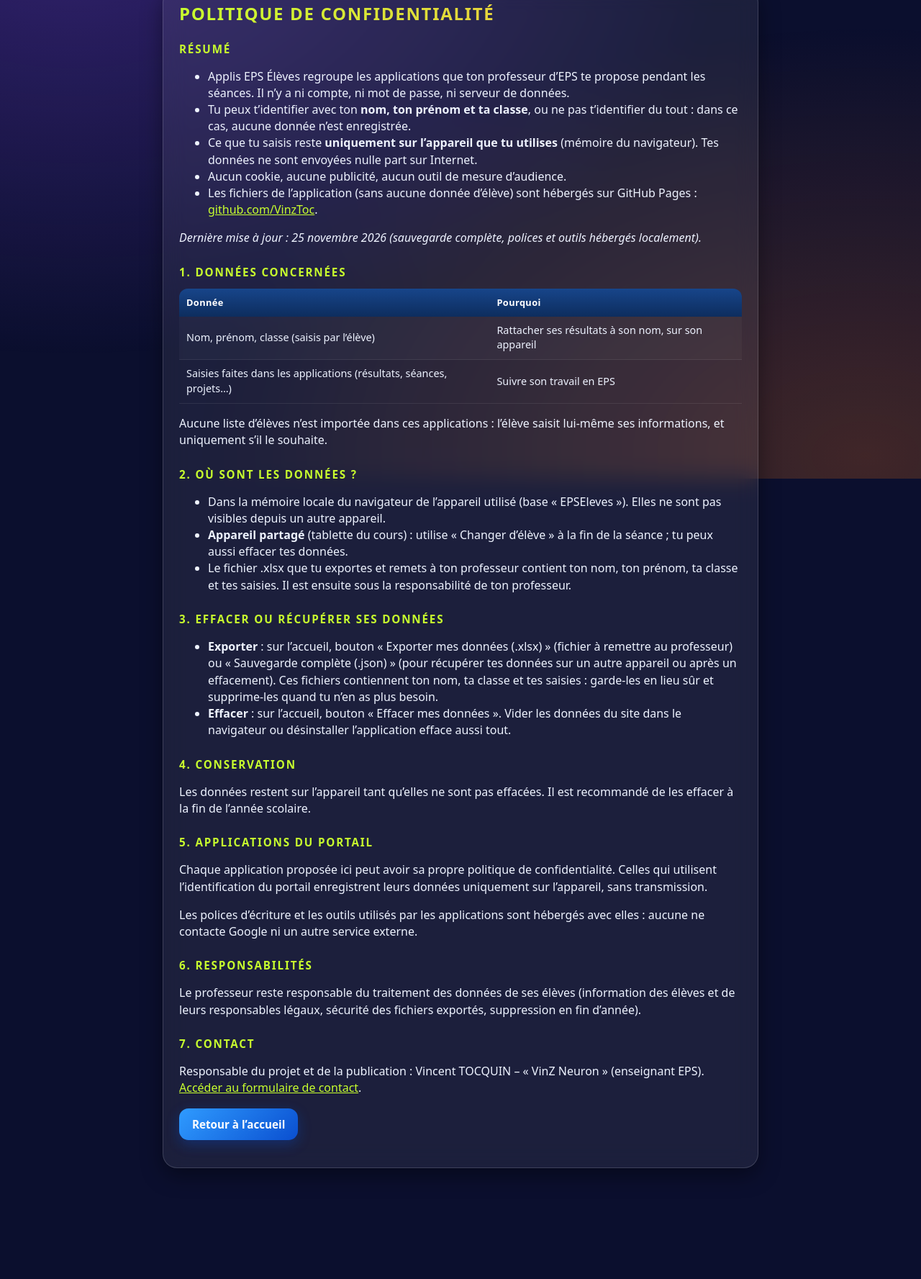
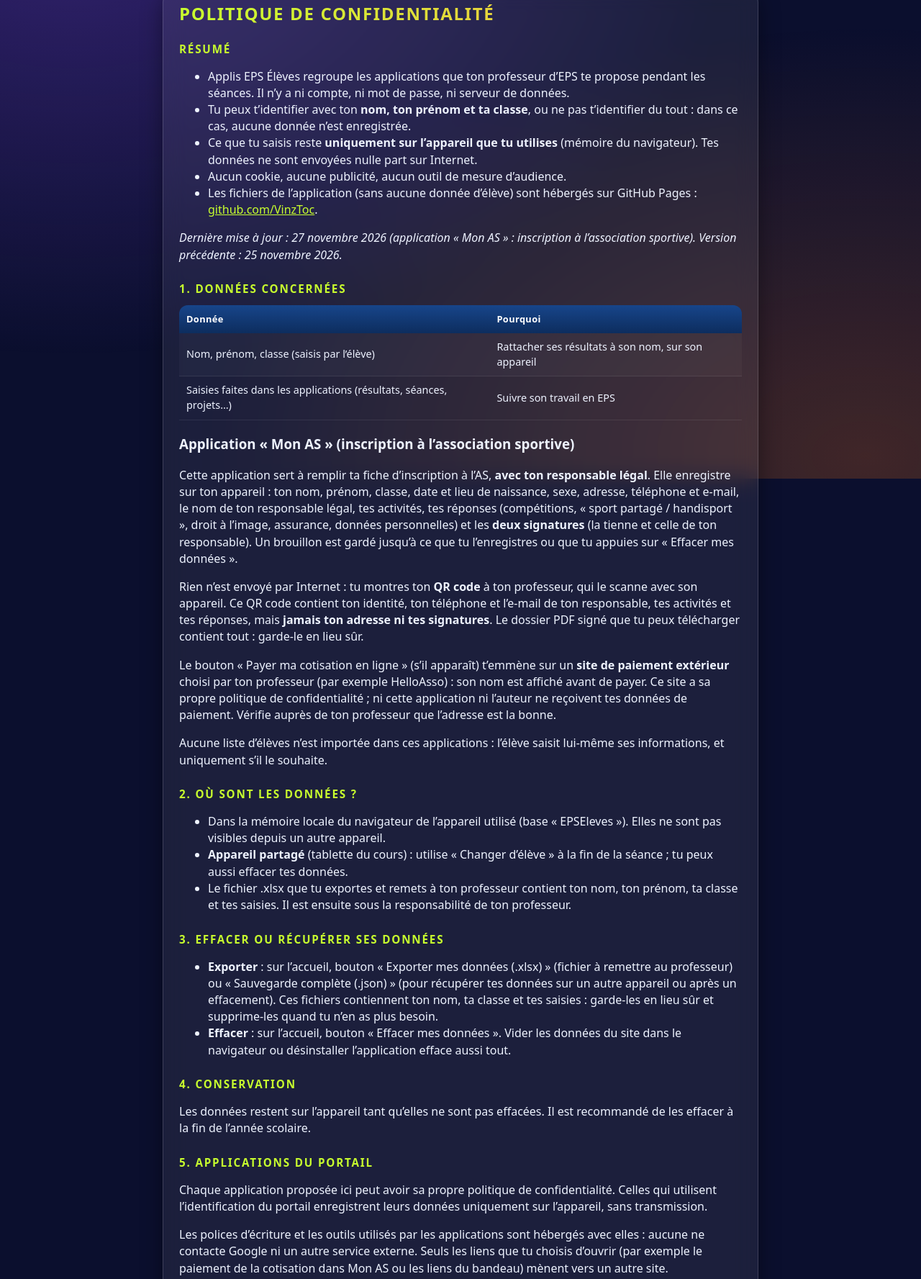
Before and after one commit to VinzToc/Applis_EPS_Eleves, a plain HTML site: page confidentialite.html in a window 1280 px wide. Shown: the part 135-1912 px from the top of the page at 72% size. Drawn offline with Linux system fonts and the light colour scheme.

Commit message:
Portail élèves 1.14.0 : politique de confidentialité (Mon AS)
Co-Authored-By: Claude Sonnet 5.5 <noreply@anthropic.com>
Claude-Session: https://claude.ai/code/session_01DWMzvDjuQqdn6i5FnQMur8

```diff
--- a/confidentialite.html
+++ b/confidentialite.html
@@ -19,11 +19,15 @@ header img:hover{transform:rotate(-5deg) scale(1.05)}
 <li>Aucun cookie, aucune publicité, aucun outil de mesure d’audience.</li>
 <li>Les fichiers de l’application (sans aucune donnée d’élève) sont hébergés sur GitHub Pages : <a href="https://github.com/VinzToc" target="_blank" rel="noopener noreferrer">github.com/VinzToc</a>.</li>
 </ul>
-<p><em>Dernière mise à jour : 25 novembre 2026 (sauvegarde complète, polices et outils hébergés localement).</em></p>
+<p><em>Dernière mise à jour : 27 novembre 2026 (application « Mon AS » : inscription à l’association sportive). Version précédente : 25 novembre 2026.</em></p>
 <h2>1. Données concernées</h2>
 <div class="sp"><table><tr><th>Donnée</th><th>Pourquoi</th></tr>
 <tr><td>Nom, prénom, classe (saisis par l’élève)</td><td>Rattacher ses résultats à son nom, sur son appareil</td></tr>
 <tr><td>Saisies faites dans les applications (résultats, séances, projets…)</td><td>Suivre son travail en EPS</td></tr></table></div>
+<h3>Application « Mon AS » (inscription à l’association sportive)</h3>
+<p>Cette application sert à remplir ta fiche d’inscription à l’AS, <b>avec ton responsable légal</b>. Elle enregistre sur ton appareil : ton nom, prénom, classe, date et lieu de naissance, sexe, adresse, téléphone et e-mail, le nom de ton responsable légal, tes activités, tes réponses (compétitions, « sport partagé / handisport », droit à l’image, assurance, données personnelles) et les <b>deux signatures</b> (la tienne et celle de ton responsable). Un brouillon est gardé jusqu’à ce que tu l’enregistres ou que tu appuies sur « Effacer mes données ».</p>
+<p>Rien n’est envoyé par Internet : tu montres ton <b>QR code</b> à ton professeur, qui le scanne avec son appareil. Ce QR code contient ton identité, ton téléphone et l’e-mail de ton responsable, tes activités et tes réponses, mais <b>jamais ton adresse ni tes signatures</b>. Le dossier PDF signé que tu peux télécharger contient tout : garde-le en lieu sûr.</p>
+<p>Le bouton « Payer ma cotisation en ligne » (s’il apparaît) t’emmène sur un <b>site de paiement extérieur</b> choisi par ton professeur (par exemple HelloAsso) : son nom est affiché avant de payer. Ce site a sa propre politique de confidentialité ; ni cette application ni l’auteur ne reçoivent tes données de paiement. Vérifie auprès de ton professeur que l’adresse est la bonne.</p>
 <p>Aucune liste d’élèves n’est importée dans ces applications : l’élève saisit lui-même ses informations, et uniquement s’il le souhaite.</p>
 <h2>2. Où sont les données ?</h2>
 <ul>
@@ -40,7 +44,7 @@ header img:hover{transform:rotate(-5deg) scale(1.05)}
 <p>Les données restent sur l’appareil tant qu’elles ne sont pas effacées. Il est recommandé de les effacer à la fin de l’année scolaire.</p>
 <h2>5. Applications du portail</h2>
 <p>Chaque application proposée ici peut avoir sa propre politique de confidentialité. Celles qui utilisent l’identification du portail enregistrent leurs données uniquement sur l’appareil, sans transmission.</p>
-<p>Les polices d’écriture et les outils utilisés par les applications sont hébergés avec elles : aucune ne contacte Google ni un autre service externe.</p>
+<p>Les polices d’écriture et les outils utilisés par les applications sont hébergés avec elles : aucune ne contacte Google ni un autre service externe. Seuls les liens que tu choisis d’ouvrir (par exemple le paiement de la cotisation dans Mon AS ou les liens du bandeau) mènent vers un autre site.</p>
 <h2>6. Responsabilités</h2>
 <p>Le professeur reste responsable du traitement des données de ses élèves (information des élèves et de leurs responsables légaux, sécurité des fichiers exportés, suppression en fin d’année).</p>
 <h2>7. Contact</h2>
--- a/version.js
+++ b/version.js
@@ -1 +1 @@
-const APP_VERSION="1.13.0"; // ← seul endroit à modifier pour changer la version
+const APP_VERSION="1.14.0"; // ← seul endroit à modifier pour changer la version
```
Also changed, not shown: nouveautes.json (+7 -0 lines).
